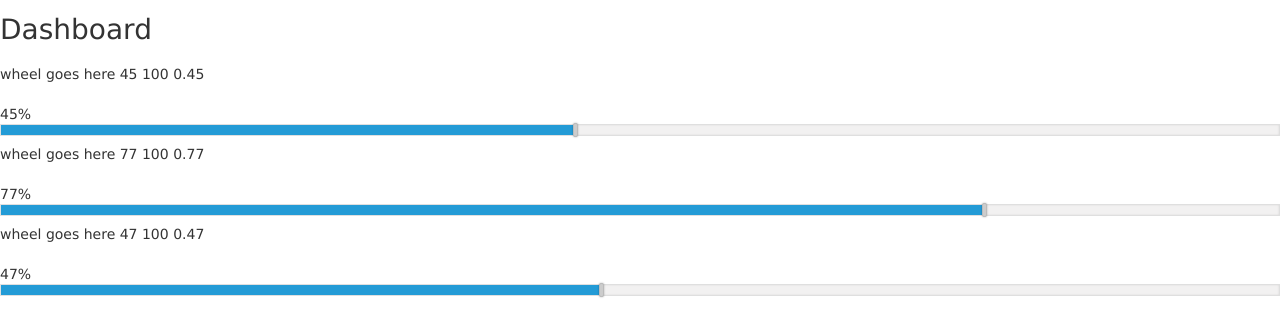
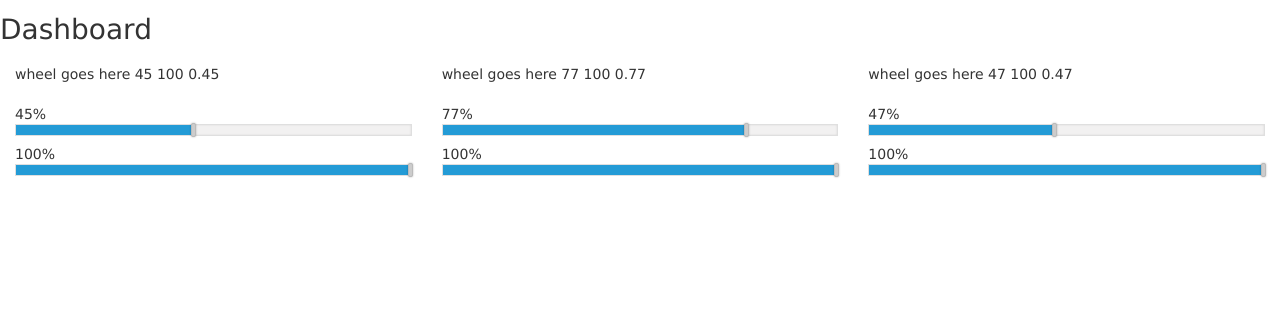
Before and after one commit to JeffRisberg/ANG09, a website: page src/index.html at #/dashboard in a window 1280 px wide. Shown: the part 54-390 px from the top of the page. Drawn offline with nearby package versions, Linux system fonts and the light colour scheme.

Commit message:
Added a second slider control

```diff
--- a/src/app/dashboard/dashboard-controller.js
+++ b/src/app/dashboard/dashboard-controller.js
@@ -3,4 +3,6 @@
 angular.module('ang09')
     .controller('DashboardCtrl', function () {
         var main = this;
+
+
     });
--- a/src/app/dashboard/index.tmpl.html
+++ b/src/app/dashboard/index.tmpl.html
@@ -1,10 +1,13 @@
 <h1>Dashboard</h1>
 
-<div gauge final-value="100" current-value="45">
+<div class="col-sm-4"
+     gauge final-value="100" current-value="45">
 </div>
 
-<div gauge final-value="100" current-value="77">
+<div class="col-sm-4"
+     gauge final-value="100" current-value="77">
 </div>
 
-<div gauge final-value="100" current-value="47">
+<div class="col-sm-4"
+     gauge final-value="100" current-value="47">
 </div>
--- a/src/app/main/gauge.tmpl.html
+++ b/src/app/main/gauge.tmpl.html
@@ -2,7 +2,7 @@
     wheel goes here
     {{currentValue}}
     {{finalValue}}
-    {{getFraction(currentValue, finalValue)}}
+    {{getFraction(currentValue, finalValue) | number}}
     <div class="progress-box">
         <div class="percentage-cur">
             <span class="num">{{ currentValue }}%</span>
@@ -12,4 +12,13 @@
             <div class="inner" ng-style="{ width: currentValue + '%' || '0%' }"></div>
         </div>
     </div>
+    <div class="progress-box">
+        <div class="percentage-cur">
+            <span class="num">{{ finalValue }}%</span>
+        </div>
+        <div class="progress-bar progress-bar-slider">
+            <input class="progress-slider" type="range" min="0" max="100" ng-model="finalValue">
+            <div class="inner" ng-style="{ width: finalValue + '%' || '0%' }"></div>
+        </div>
+    </div>
 </div>
--- a/src/app/main/main-controller.js
+++ b/src/app/main/main-controller.js
@@ -3,7 +3,6 @@
 angular.module('ang09')
     .controller('MainCtrl', function ($scope) {
         var main = this;
-
     })
 
 console.log("end of main-controller");
```
